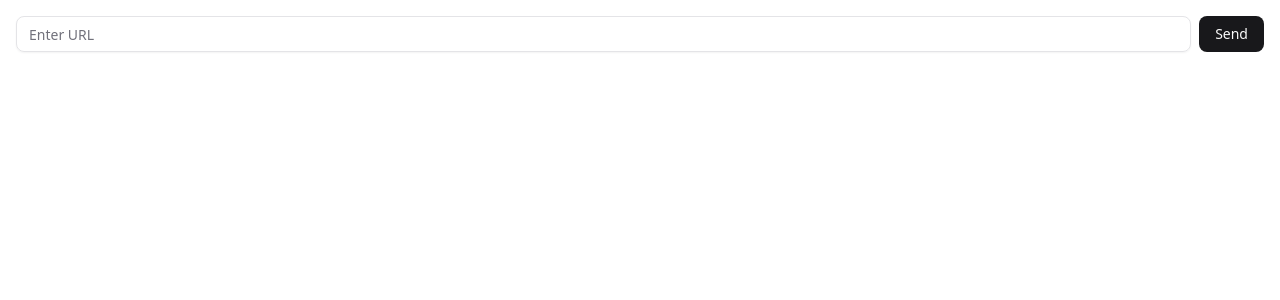
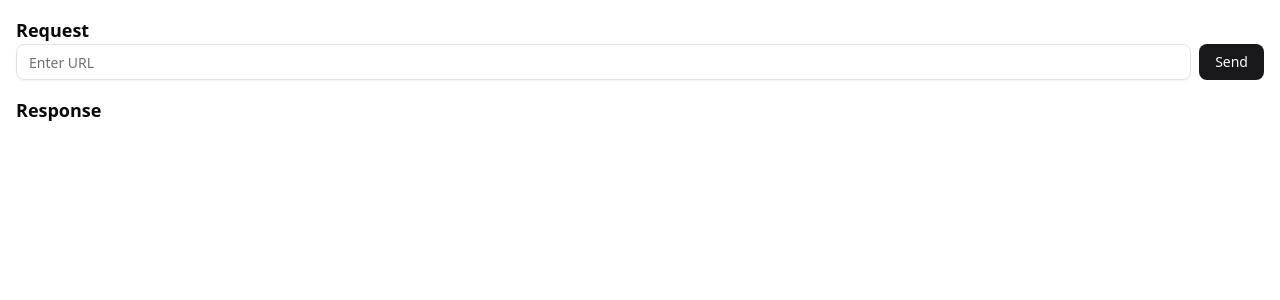
Before and after one commit to joeattardi/scratchapi, a React (Vite) app: page / in a window 1280 px wide. Shown: the top 300 px of the page. Built offline with nearby package versions, Linux system fonts and the light colour scheme.

Commit message:
Add IPC for request

```diff
--- a/package.json
+++ b/package.json
@@ -5,7 +5,8 @@
   "main": "dist-electron/index.js",
   "scripts": {
     "build": "vite build && electron-builder",
-    "dev": "vite"
+    "dev": "vite",
+    "type-check": "tsc --noEmit"
   },
   "keywords": [],
   "author": "",
--- a/src/main/index.ts
+++ b/src/main/index.ts
@@ -1,8 +1,16 @@
-import { app, BrowserWindow } from 'electron'
+import { app, BrowserWindow, ipcMain, type IpcMainInvokeEvent } from 'electron'
+import path from 'node:path';
+import { fileURLToPath } from 'node:url';
+import type { HttpRequest } from '../shared/types';
+
+const __dirname = path.dirname(fileURLToPath(import.meta.url));
 
 app.whenReady().then(() => {
   const win = new BrowserWindow({
-    title: 'Main window',
+    title: 'Request',
+    webPreferences: {
+      preload: path.join(__dirname, './preload.mjs')
+    }
   })
 
   // You can use `process.env.VITE_DEV_SERVER_URL` when the vite command is called `serve`
@@ -13,4 +21,12 @@ app.whenReady().then(() => {
     // Load your file
     win.loadFile('dist/index.html');
   }
-})
+
+  ipcMain.handle('sendRequest', sendRequest);
+});
+
+async function sendRequest(_event: IpcMainInvokeEvent, request: HttpRequest) {
+  const response = await fetch(request.url);
+  const data = await response.json();
+  return data;
+}
--- a/src/main/preload.ts
+++ b/src/main/preload.ts
@@ -0,0 +1,6 @@
+import { contextBridge, ipcRenderer } from 'electron';
+import type { HttpRequest } from '../shared/types';
+
+contextBridge.exposeInMainWorld('electronAPI', {
+  sendRequest: (request: HttpRequest) => ipcRenderer.invoke('sendRequest', request)
+});
--- a/src/renderer/App.tsx
+++ b/src/renderer/App.tsx
@@ -1,13 +1,35 @@
 import { Button } from './components/ui/button';
 import { Input } from './components/ui/input';
+import { useState } from 'react';
 
 export default function App() {
+    const [url, setUrl] = useState<string>('');
+
+    async function onClickSend() {
+        const response = await window.electronAPI.sendRequest({
+            url
+        });
+
+        console.log(response);
+    }
+
     return (
-        <main className="p-4">
-            <div className="flex items-center gap-2">
-                <Input type="text" placeholder="Enter URL" />
-                <Button>Send</Button>
-            </div>
+        <main className="p-4 flex flex-col gap-4">
+            <section>
+                <h2 className="text-lg font-bold">Request</h2>
+                <div className="flex items-center gap-2">
+                    <Input
+                        type="text"
+                        placeholder="Enter URL"
+                        value={url}
+                        onChange={(e) => setUrl(e.target.value)}
+                    />
+                    <Button onClick={onClickSend}>Send</Button>
+                </div>
+            </section>
+            <section>
+                <h2 className="text-lg font-bold">Response</h2>
+            </section>
         </main>
     );
 }
--- /dev/null
+++ b/src/renderer/renderer.d.ts
@@ -0,0 +1,11 @@
+import type { HttpRequest } from '../shared/types';
+
+export interface ElectronAPI {
+    sendRequest: (request: HttpRequest) => Promise<any>;
+}
+
+declare global {
+  interface Window {
+    electronAPI: ElectronAPI;
+  }
+}
--- /dev/null
+++ b/src/shared/types.ts
@@ -0,0 +1,3 @@
+export interface HttpRequest {
+    url: string;
+}
```
